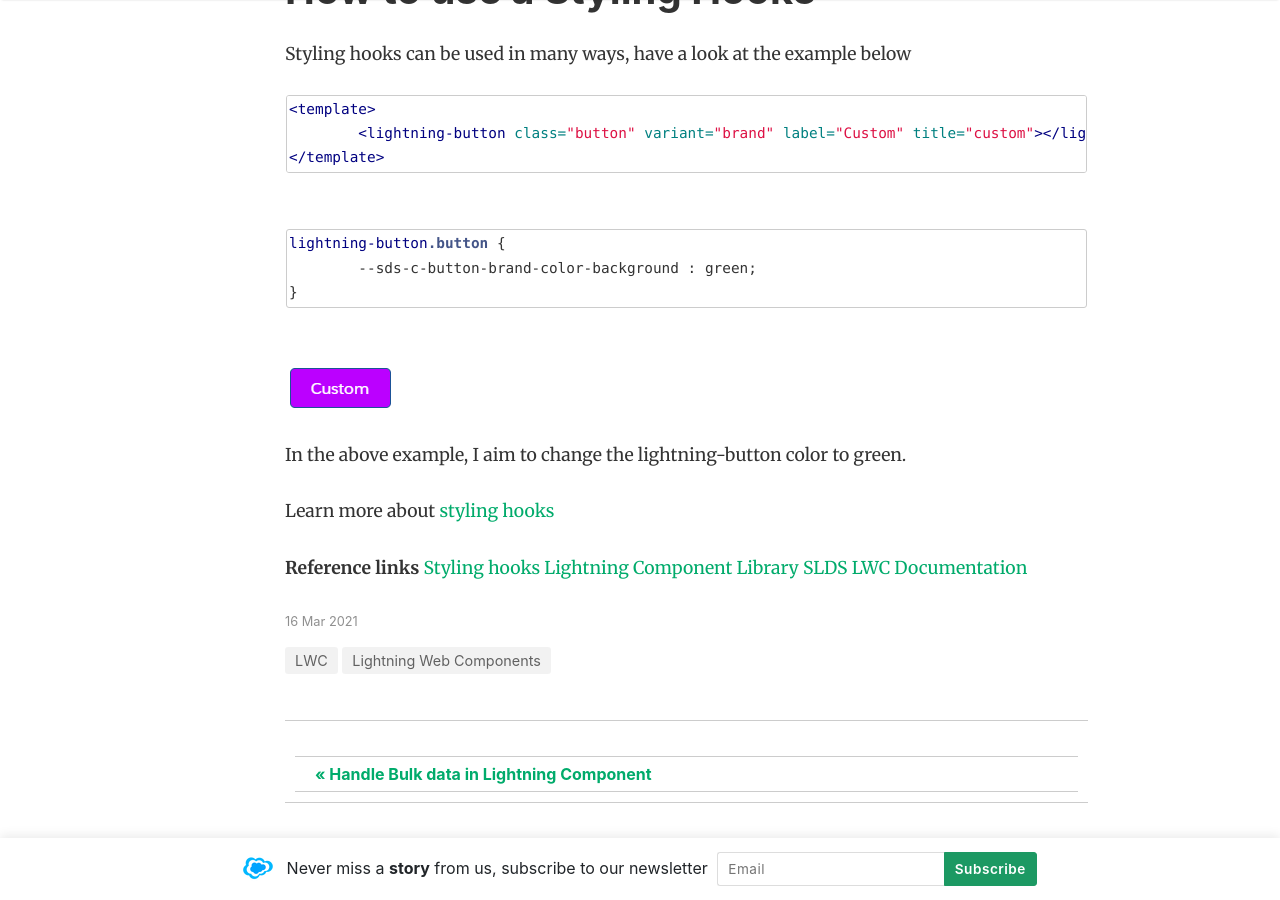
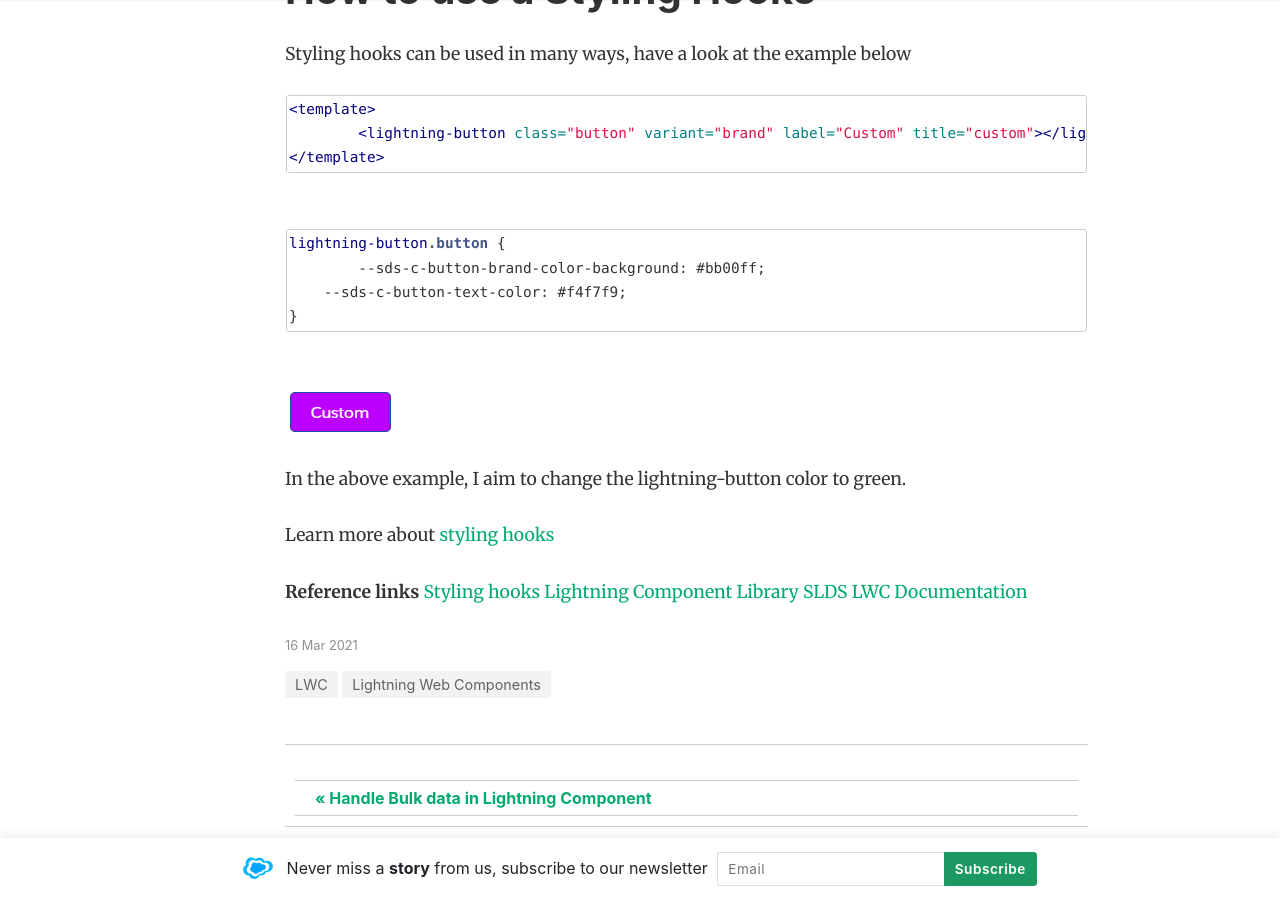
Before and after one commit to kishorekrrish/sfdc-website, a Jekyll site: the page built from _posts/2021-03-16-change-colors-css-lightning-button.md, in a window 1280 px wide and 900 px high, scrolled down 2773 px. Built offline with Jekyll 4.4.1, drawn with Linux system fonts in a browser that asks for light colours; nearby versions of some CDN libraries.

Commit message:
update css

````diff
--- a/_posts/2021-03-16-change-colors-css-lightning-button.md
+++ b/_posts/2021-03-16-change-colors-css-lightning-button.md
@@ -36,7 +36,8 @@
 ```
 ```css
 lightning-button.button {
-	--sds-c-button-brand-color-background : green;
+	--sds-c-button-brand-color-background: #bb00ff;
+    --sds-c-button-text-color: #f4f7f9;
 }
 ```
 
````
